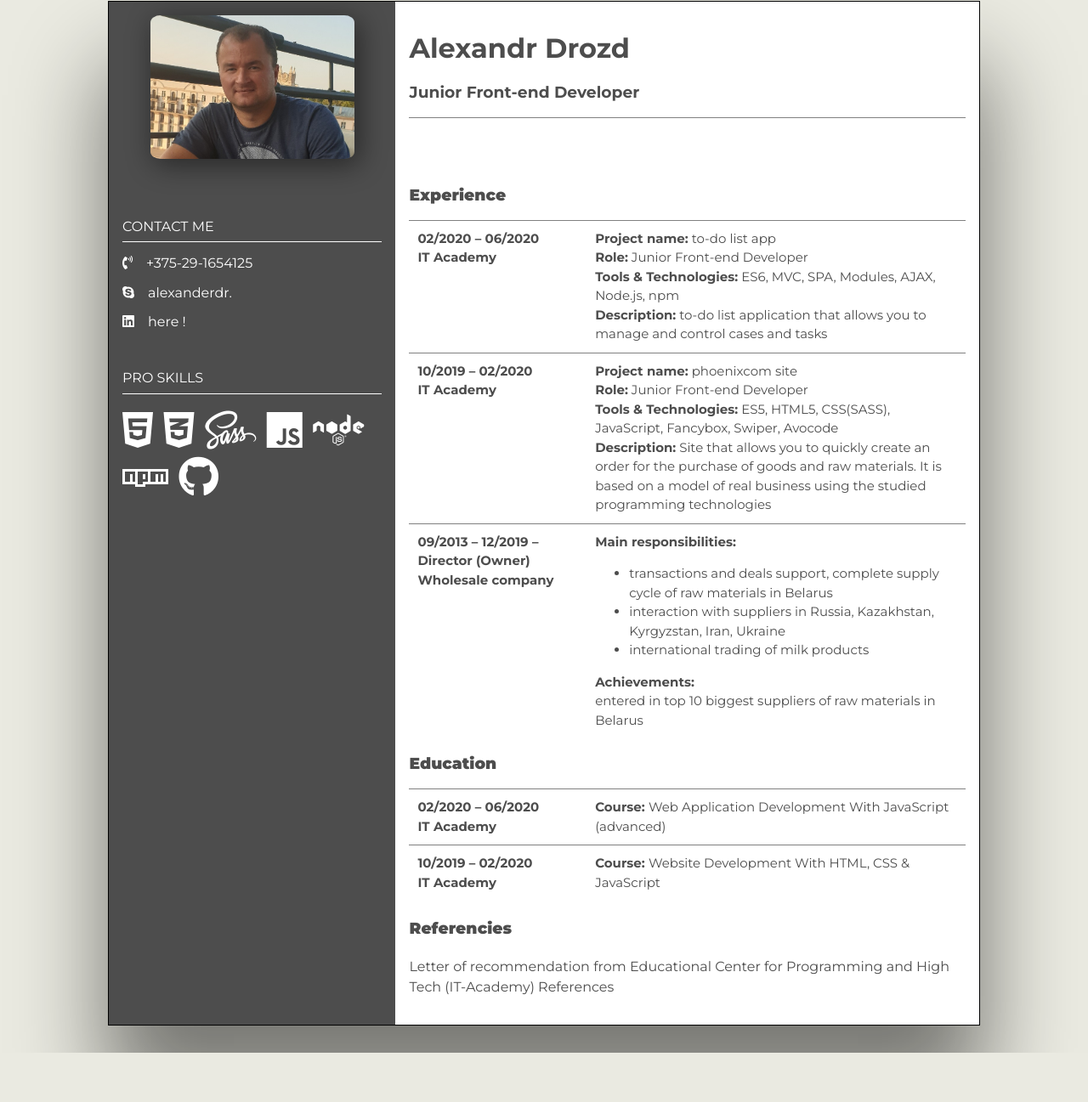
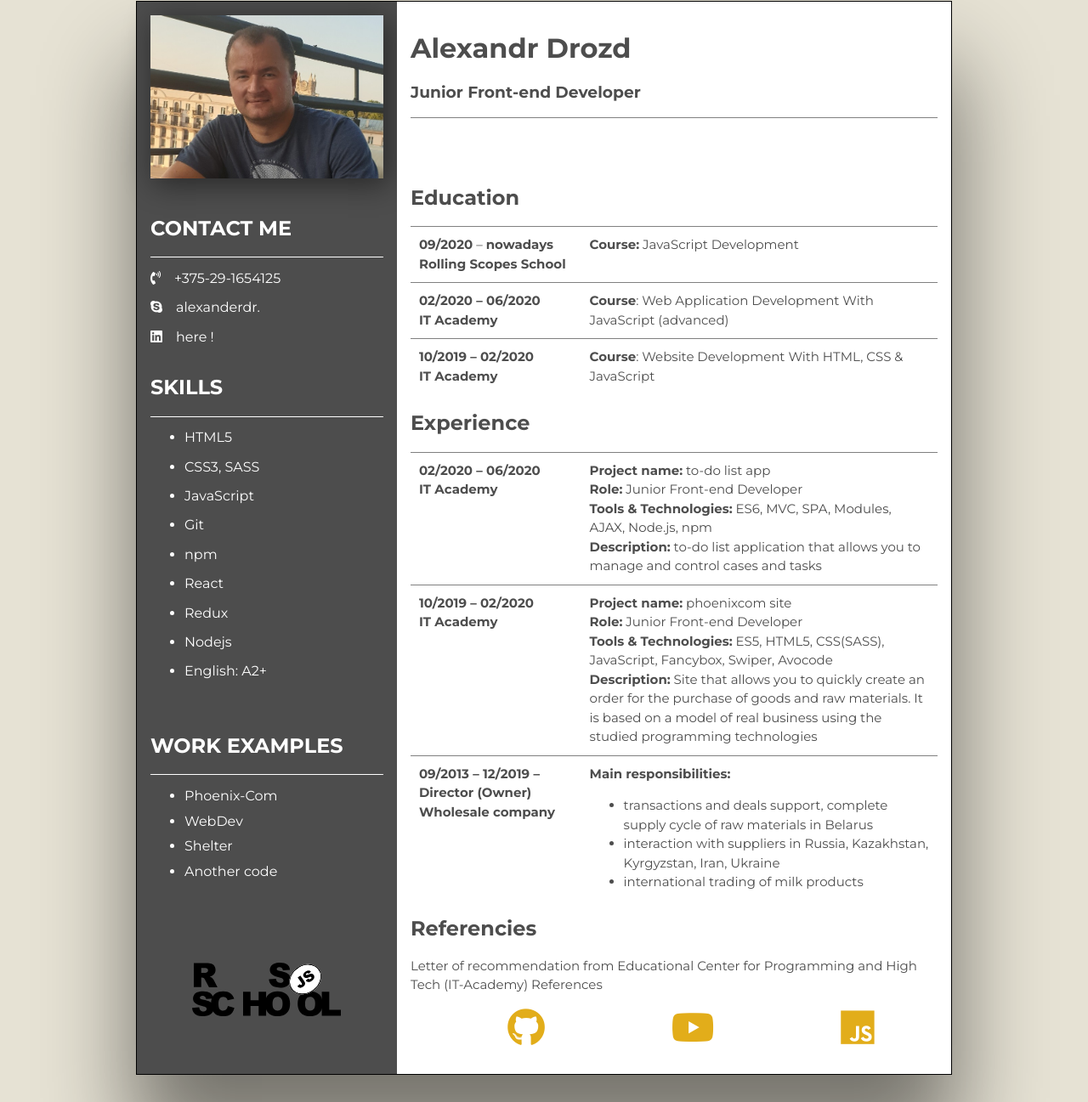
Before and after one commit to AlexandrDrozdFD/rsschool-cv, a plain HTML site: page index.html in a window 1280 px wide. Shown: the part 31-1328 px from the top of the page at 85% size. Before the commit the page ends 1270 px from the top, so only its background shows below. Drawn offline with nearby package versions, Linux system fonts and the light colour scheme.

Commit message:
feat: add information

```diff
--- a/assets/main.css
+++ b/assets/main.css
@@ -1,10 +1,15 @@
+* {
+  box-sizing: border-box;
+}
 body {
-    min-width: 800px;
+  max-width: 1024px;
+  min-width: 600px;
+  margin: 0 auto;
   font-family: 'Montserrat', sans-serif;
   padding: 2rem;
-    background-color: #eaeae1;
+  background-color: #e6e2d4;
 }
-.wrap {
+.cv {
   max-width: 1024px;
   margin: auto;
   border: black solid 1px;
@@ -13,20 +18,20 @@ body {
   -moz-box-shadow: 1px 81px 100px 5px rgba(0,0,0,0.49);
   box-shadow: 1px 81px 100px 5px rgba(0,0,0,0.49);
 }
-.img {
-    align-self: center;
-    width: 15rem;
-    height: 15rem;
+.header {
+  margin-bottom: 20px;
 }
-.img img {
-    object-fit: cover;
-    border-radius: 5%;
+.photo {
+  width: 100%;
+  margin: 0;
+}
+.photo img {
   width: 100%;
   -webkit-box-shadow: 5px 6px 32px 1px rgba(0,0,0,0.49);
   -moz-box-shadow: 5px 6px 32px 1px rgba(0,0,0,0.49);
   box-shadow: 5px 6px 32px 1px rgba(0,0,0,0.49);
 }
-.about_me_img {
+.about {
   padding: 1rem;
   width: 35%;
   color: white;
@@ -36,8 +41,29 @@ body {
   justify-content: flex-start;
   align-items: stretch;
 }
-.contact, .me__skills {
+.cosmos {
+  position: absolute;
+  margin-top: -99999999px;
+}
+.contacts__text {
     text-transform: uppercase;
+    font-size: 24px;
+}
+ul.phone,
+ul.skype,
+ul.linkedin li {
+  list-style-type: none;
+}
+ul.phone,
+ul.skype,
+ul.linkedin {
+  padding: 0;
+}
+.skills_list {
+  margin-bottom: 4rem;
+}
+.skills_list li + li {
+  margin-top: 1rem;
 }
 .underlined {
   width: 100%;
@@ -63,7 +89,10 @@ body {
   display: flex;
   margin-bottom: 1rem;
 }
-.phone__elem2, .skype__elem2, .linkedIn__elem2 {
+.phone__icon {
+  margin-right: 1rem;
+}
+.phone__number, .skype__nik, .linkedIn__link {
   margin-left: 1rem;
 }
 .linkedIn__elem2 {
@@ -76,23 +105,60 @@ body {
 #link:hover {
   color: orange;
 }
-#proskills-icons{
-    font-size: 3rem;
+.works ul li + li {
+  margin-top: 0.7rem;
 }
-.desc {
+.works ul li a {
+  text-decoration: none;
+  color: white;
+}
+.rss {
+  margin-top: 80px;
+  width: 100%;
+  height: 65px;
+  background-image: url('./icons/rss.svg');
+  background-position: center;
+  background-size: contain;
+  background-repeat: no-repeat;
+}
+.description {
   padding: 10px;
   display: flex;
   font-size: 15px;
   line-height: 1.5;
   border-top: solid grey 1px;
 }
-.desc__item1 {
+.description__item1 {
   width: 35%;
 }
-.desc__item2 {
+.description__item2 {
   padding-left: 10px;
   width: 75%;
 }
 .referencies {
   line-height: 1.5;
 }
+.referencies h2 {
+  margin: 0;
+}
+.referencies p {
+  font-size: 15px;
+}
+.strong {
+  font-weight: bold;
+}
+.footer__nav__list {
+  display: flex;
+  direction: row;
+  justify-content: space-around;
+}
+.footer__nav__list li {
+  list-style-type: none;;
+}
+.footer__nav__list li a i.fab {
+  color: rgb(226, 173, 26);
+  font-size: 45px;
+}
+.footer__nav__list li a i.fab:hover {
+  color:rgb(226, 89, 26)
+}
--- a/index.html
+++ b/index.html
@@ -1,116 +1,223 @@
 <!DOCTYPE html>
 <html lang="en">
   <head>
-    <meta charset="UTF-8">
-    <meta name="viewport" content="width=device-width, initial-scale=1.0">
-    <link rel="stylesheet" href="https://cdnjs.cloudflare.com/ajax/libs/normalize/8.0.1/normalize.min.css">
-    <link href="https://fonts.googleapis.com/css2?family=Montserrat:ital,wght@0,100;0,200;0,300;0,400;0,500;0,600;0,700;0,800;0,900;1,100;1,200;1,300;1,400;1,500;1,600;1,700;1,800;1,900&display=swap" rel="stylesheet">
-    <link rel="stylesheet" href="https://use.fontawesome.com/releases/v5.6.1/css/all.css"
-integrity="sha384-gfdkjb5BdAXd+lj+gudLWI+BXq4IuLW5IT+brZEZsLFm++aCMlF1V92rMkPaX4PP" crossorigin="anonymous">
-    <link rel="stylesheet" href="assets/main.css">
+    <meta charset="UTF-8" />
+    <meta name="viewport" content="width=device-width, initial-scale=1.0" />
+    <link
+      rel="stylesheet"
+      href="https://cdnjs.cloudflare.com/ajax/libs/normalize/8.0.1/normalize.min.css"
+    />
+    <link
+      href="https://fonts.googleapis.com/css2?family=Montserrat:ital,wght@0,100;0,200;0,300;0,400;0,500;0,600;0,700;0,800;0,900;1,100;1,200;1,300;1,400;1,500;1,600;1,700;1,800;1,900&display=swap"
+      rel="stylesheet"
+    />
+    <link
+      rel="stylesheet"
+      href="https://use.fontawesome.com/releases/v5.6.1/css/all.css"
+      integrity="sha384-gfdkjb5BdAXd+lj+gudLWI+BXq4IuLW5IT+brZEZsLFm++aCMlF1V92rMkPaX4PP"
+      crossorigin="anonymous"
+    />
+    <link rel="preconnect" href="https://fonts.gstatic.com">
+    <link href="https://fonts.googleapis.com/css2?family=Oswald&display=swap" rel="stylesheet">
+    <link rel="stylesheet" href="./assets/main.css" />
     <title>CV</title>
   </head>
   <body>
-    <main class="wrap">
-        <section class="about_me_img">
-            <div class="img">
-                <img src="./assets/images/face.jpg" alt="face">
+    <main class="cv">
+      <section class="about">
+        <h2 class="cosmos">About</h2>
+        <header class="header">
+          <figure class="photo">
+            <img src="./assets/images/face.jpg" alt="Alexandr Drozd" />
+          </figure>
+        </header>
+        <article class="contacts">
+          <h2 class="contacts__text">contact me</h2>
+          <div class="underlined"></div>
+          <ul class="phone">
+            <li class="phone__icon"><i class="fas fa-phone-volume"></i></li>
+            <li class="phone_number">+375-29-1654125</li>
+          </ul>
+          <ul class="skype">
+            <li class="skype__icon"><i class="fab fa-skype"></i></li>
+            <li class="skype__nik">alexanderdr.</li>
+          </ul>
+          <ul class="linkedin">
+            <li class="linkedIn__icon"><i class="fab fa-linkedin"></i></li>
+            <li class="linkedIn__link">
+              <a id="link" href="https://linkedin.com/in/alexander-drozd-2748b31a8">
+                here !
+              </a>
+            </li>
+          </ul>
+        </article>
+        <article class="skills">
+          <h2 class="contacts__text">skills</h2>
+          <div class="underlined"></div>
+          <ul class="skills_list">
+            <li>HTML5</li>
+            <li>CSS3, SASS</li>
+            <li>JavaScript</li>
+            <li>Git</li>
+            <li>npm</li>
+            <li>React</li>
+            <li>Redux</li>
+            <li>Nodejs</li>
+            <li>English: A2+</li>
+          </ul>
+          <div id="work-examples">
+            <h2 class="contacts__text">work examples</h2>
+            <div class="underlined"></div>
+            <nav class="works">
+              <ul>
+                <li>
+                  <a href="https://phoenixcom.github.io">Phoenix-Com</a>
+                </li>
+                <li>
+                  <a href="https://rolling-scopes-school.github.io/alexandrdrozdfd-JS2020Q3/webdev/">WebDev</a>
+                </li>
+                <li>
+                  <a href="https://rolling-scopes-school.github.io/alexandrdrozdfd-JS2020Q3/shelter/pages/main/">Shelter</a>
+                </li>
+                <li>
+                  <a href="https://github.com/AlexandrDrozdFD">Another code</a>
+                </li>
+              </ul>
+            </nav>
           </div>
-            <div class="me__contacts">
-
-                <span class="contact">contact me</span>
-                <div class="underlined"></div>
-
-                <div class="phone">
-                    <div class="phone__elem1"><i class="fas fa-phone-volume"></i></div>
-                    <div class="phone__elem2">+375-29-1654125</div>
-                </div>
-                <div class="skype">
-                    <div class="skype__elem1"><i class="fab fa-skype"></i></div>
-                    <div class="skype__elem2">alexanderdr.</div>
-
-                </div>
-                <div class="linkedin">
-                    <div class="linkedIn__elem1"><i class="fab fa-linkedin"></i></div>
-                    <div class="linkedIn__elem2"><a id="link" href="https://linkedin.com/in/alexander-drozd-2748b31a8">here !</a></div>
-                </div>
-            </div>
-            <div class="me__skills">
-                <span class="contact">pro skills</span>
-                <div class="underlined"></div>
-                <div id="proskills-icons">
-                    <i class="fab fa-html5"></i>
-                    <i class="fab fa-css3-alt"></i>
-                    <i class="fab fa-sass"></i>
-                    <i class="fab fa-js"></i>
-                    <i class="fab fa-node"></i>
-                    <i class="fab fa-npm"></i>
-                    <i class="fab fa-github"></i>
-
-                </div>
-            </div>
-
+        </article>
+        <div class="rss"></div>
       </section>
       <section class="about-me">
-
         <h1 class="name">Alexandr Drozd</h1>
         <h3>Junior Front-end Developer</h3>
         <div class="underlined-grey"></div>
-
-            <article class="experience">
-                <h3><b>Experience</b></h3>
-                <div class="desc">
-                    <div class="desc__item1"><b>02/2020 – 06/2020<br>IT Academy</b></div>
-                    <div class="desc__item2">
-                        <b>Project name:</b> to-do list app<br>
-                        <b>Role:</b> Junior Front-end Developer<br>
-                        <b>Tools & Technologies:</b> ES6, MVC, SPA, Modules, AJAX, Node.js, npm<br>
-                        <b>Description:</b> to-do list application that allows you to manage and control cases and tasks
+        <article class="education">
+          <h2>Education</h2>
+          <div class="description">
+            <div class="description__item1">
+              <div>
+                <span class="strong">09/2020</span> – <span class="strong">nowadays</span>
+              </div>
+              <div>
+                <span class="strong">Rolling Scopes School</span>
               </div>
             </div>
-                <div class="desc">
-                    <div class="desc__item1"><b>10/2019 – 02/2020<br>IT Academy</b></div>
-                    <div class="desc__item2">
-                        <b>Project name:</b> phoenixcom site<br>
-                        <b>Role:</b> Junior Front-end Developer<br>
-                        <b>Tools & Technologies:</b> ES5, HTML5, CSS(SASS), JavaScript, Fancybox, Swiper, Avocode<br>
-                        <b>Description:</b> Site that allows you to quickly create an order for the purchase of goods and raw materials. It is based on a model of real business using the studied programming technologies
+            <div class="description__item2">
+              <span class="strong">Course:</span> JavaScript Development
             </div>
           </div>
-                <div class="desc">
-                    <div class="desc__item1"><b>09/2013 – 12/2019 – Director (Owner)<br>Wholesale company</b></div>
-                    <div class="desc__item2">
-                        <b>Main responsibilities:</b><br>
-                        <ul>
-                            <li>transactions and deals support, complete supply cycle of raw materials in Belarus</li>
-                            <li>interaction with suppliers in Russia, Kazakhstan, Kyrgyzstan, Iran, Ukraine</li>
-                            <li>international trading of milk products</li>
-                        </ul>
-                        <b>Achievements:</b><br>
-                        entered in top 10 biggest suppliers of raw materials in Belarus
-
+          <div class="description">
+            <div class="description__item1">
+              <div>
+                <span class="strong">02/2020 – 06/2020</span>
+              </div>
+              <div>
+                <span class="strong">IT Academy</span>
+              </div>
+            </div>
+            <div class="description__item2">
+              <span class="strong">Course</span>:
+              Web Application Development With JavaScript (advanced)
+            </div>
+          </div>
+          <div class="description">
+            <div class="description__item1">
+              <div>
+                <span class="strong">10/2019 – 02/2020</span>
+              </div>
+              <div>
+                <span class="strong">IT Academy</span>
+              </div>
+            </div>
+            <div class="description__item2">
+              <span class="strong">Course</span>: Website Development With HTML, CSS & JavaScript
             </div>
           </div>
         </article>
-            <article class="education">
-                <h3><b>Education</b></h3>
-                <div class="desc">
-                    <div class="desc__item1"><b>02/2020 – 06/2020<br>IT Academy</b></div>
-                    <div class="desc__item2">
-                        <b>Course: </b>Web Application Development With JavaScript (advanced)<br>
+        <article class="experience">
+          <h2>Experience</h2>
+          <div class="description">
+            <div class="description__item1">
+              <div>
+                <span class="strong">02/2020 – 06/2020</span>
+              </div>
+              <div>
+                <span class="strong">IT Academy</span>
               </div>
             </div>
-                <div class="desc">
-                    <div class="desc__item1"><b>10/2019 – 02/2020 <br>IT Academy</b></div>
-                    <div class="desc__item2">
-                        <b>Course: </b>Website Development With HTML, CSS & JavaScript<br>
+            <div class="description__item2">
+              <b>Project name:</b> to-do list app<br />
+              <b>Role:</b> Junior Front-end Developer<br />
+              <b>Tools & Technologies:</b> ES6, MVC, SPA, Modules, AJAX,
+              Node.js, npm<br />
+              <b>Description:</b> to-do list application that allows you to
+              manage and control cases and tasks
+            </div>
+          </div>
+          <div class="description">
+            <div class="description__item1">
+              <div>
+                <span class="strong">10/2019 – 02/2020</span>
+              </div>
+              <div>
+                <span class="strong">IT Academy</span>
+              </div>
+            </div>
+            <div class="description__item2">
+              <b>Project name:</b> phoenixcom site<br />
+              <b>Role:</b> Junior Front-end Developer<br />
+              <b>Tools & Technologies:</b> ES5, HTML5, CSS(SASS), JavaScript,
+              Fancybox, Swiper, Avocode<br />
+              <b>Description:</b> Site that allows you to quickly create an
+              order for the purchase of goods and raw materials. It is based on
+              a model of real business using the studied programming
+              technologies
+            </div>
+          </div>
+          <div class="description">
+            <div class="description__item1">
+              <b>09/2013 – 12/2019 – Director (Owner)<br />Wholesale company</b>
+            </div>
+            <div class="description__item2">
+              <b>Main responsibilities:</b><br />
+              <ul>
+                <li>
+                  transactions and deals support, complete supply cycle of raw
+                  materials in Belarus
+                </li>
+                <li>
+                  interaction with suppliers in Russia, Kazakhstan, Kyrgyzstan,
+                  Iran, Ukraine
+                </li>
+                <li>international trading of milk products</li>
+              </ul>
             </div>
           </div>
         </article>
         <article class="referencies">
-                <h3><b>Referencies</b></h3>
-                <p>Letter of recommendation from Educational Center for Programming and High Tech (IT-Academy) References</p>
+          <h2>Referencies</h2>
+          <p>
+            Letter of recommendation from Educational Center for Programming and
+            High Tech (IT-Academy) References
+          </p>
         </article>
+        <footer class="footer">
+          <nav class="footer__nav">
+            <ul class="footer__nav__list">
+              <li class="git-link">
+                <a href="https://github.com/AlexandrDrozdFD"> <i class="fab fa-github"></i></a>
+              </li>
+              <li class="youtube-link">
+                <a href="https://www.youtube.com/channel/UCphtcXzzLW9JtrotjaQYTtw"> <i class="fab fa-youtube"></i></a>
+
+              </li>
+              <li class="course-link">
+                <a href="https://rs.school/js"><i class="fab fa-js"></i></a>
+              </li>
+            </ul>
+          </nav>
+        </footer>
       </section>
     </main>
   </body>
```
Also changed, not shown: assets/icons/rss.svg (added), assets/icons/youtube.svg (added), 1 other file. Lines whose indentation alone changed are shown as unchanged.
